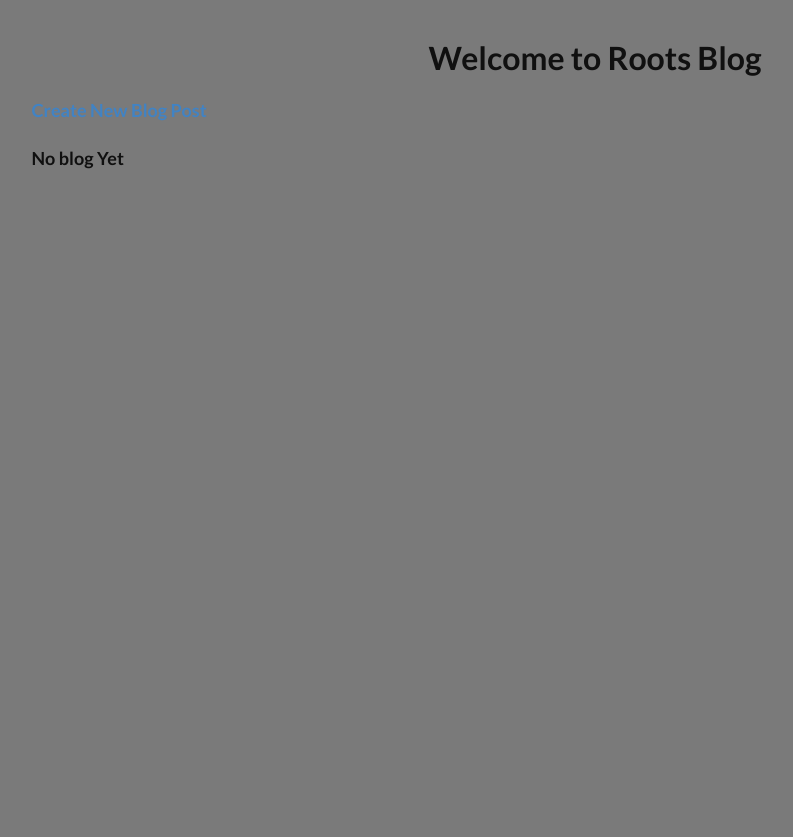
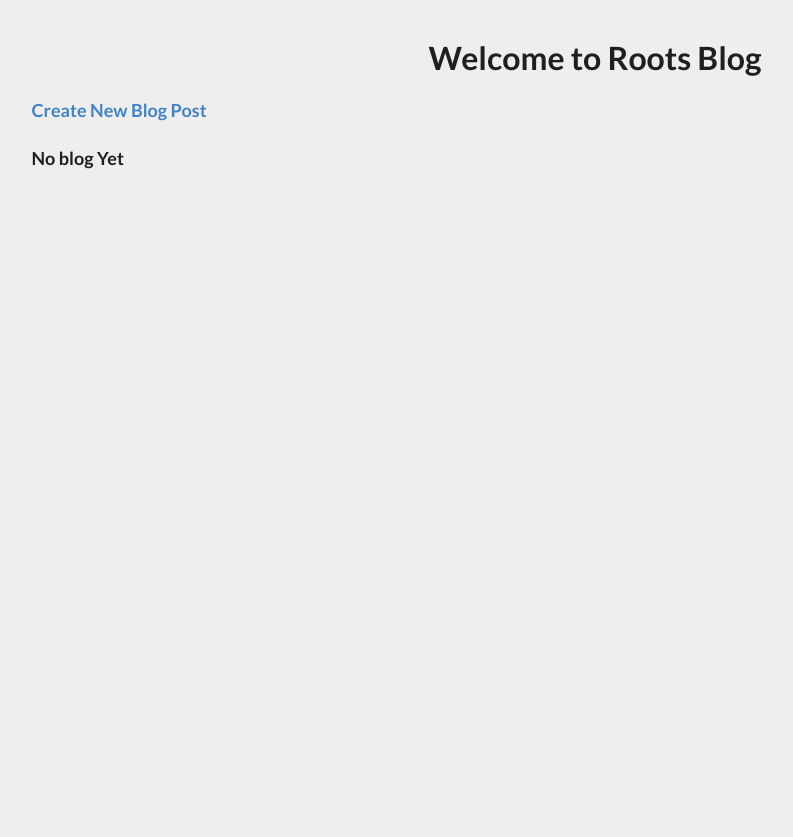
Before and after one commit to xedriq/roots_blog, a Django app: page / in a window 1280 px wide. Shown: the whole page, without its empty margins (45-838 px from the left). Run offline with Django 3.2, Linux system fonts and the light colour scheme; data that the repository does not hold is empty; some libraries are stand-ins or nearby versions.

Commit message:
fixed bg

```diff
--- a/static/css/main.css
+++ b/static/css/main.css
@@ -2,7 +2,7 @@ body {
     font-family: Montserrat, sans-serif;
     margin: 3em auto;
     padding-bottom: 10%;
-    background-color: rgb(122, 122, 122);
+    background-color: #eee;
 }
 
 li {
```
